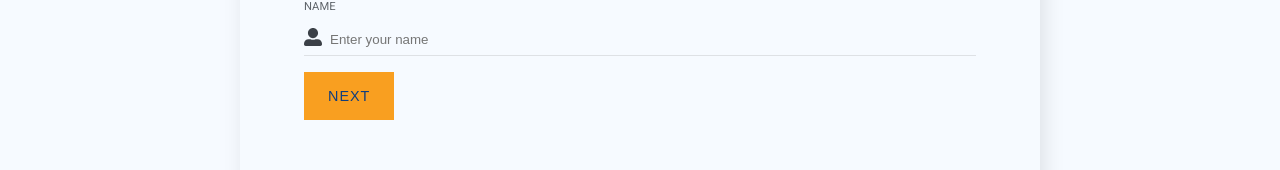
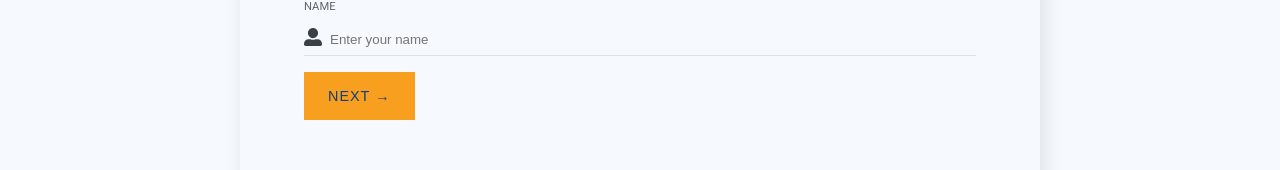
Before and after one commit to krebeDev/krebe.dev, a Gatsby site: page /contact in a window 1280 px wide. Shown: the part 309-479 px from the top of the page. Built offline with nearby package versions, Linux system fonts and the light colour scheme; Gatsby itself is replaced by a stand-in of ours; some packages are replaced by stand-ins of ours.

Commit message:
adds next-arrow html entity

```diff
--- a/src/components/Stepper/index.js
+++ b/src/components/Stepper/index.js
@@ -18,7 +18,7 @@ const Stepper = (props) => {
 
       {!isLastStep && (
         <button onClick={stepHandler} type='button' className={buttonStyles}>
-          Next
+          Next <span>&#8594;</span>
         </button>
       )}
 
```
